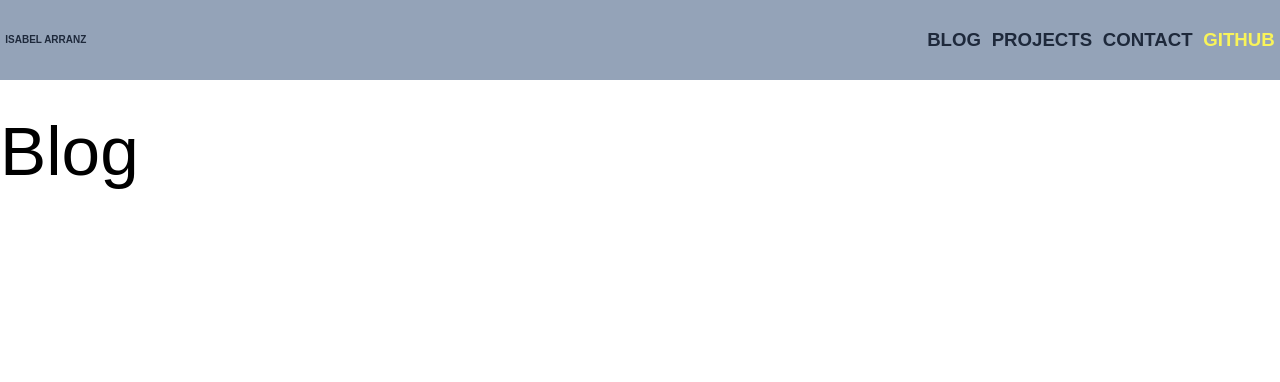
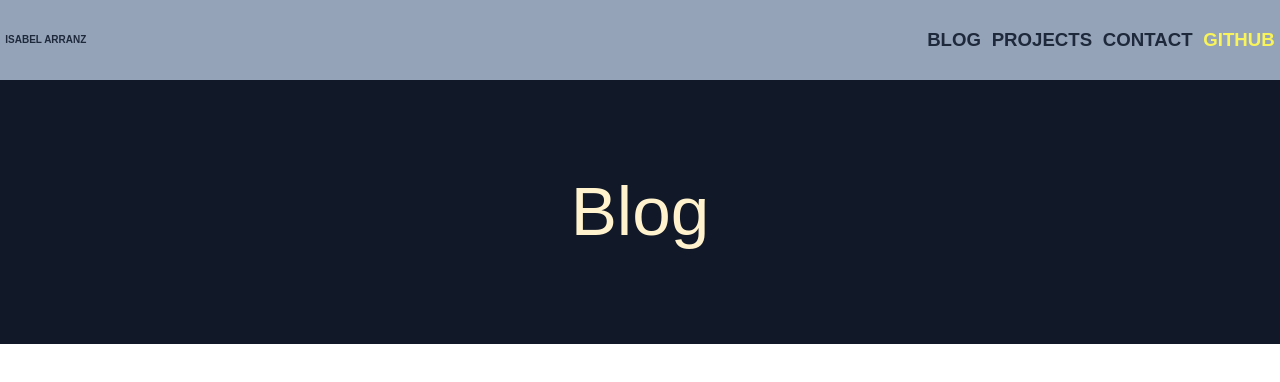
Before and after one commit to IsabelTizon/react-portfolio, a Next.js app: page /blog in a window 1280 px wide. Shown: the top 382 px of the page. Built offline with nearby package versions, Linux system fonts and the light colour scheme.

Commit message:
margin navbar pages and hero on Blog page

```diff
--- a/src/app/blog/page.js
+++ b/src/app/blog/page.js
@@ -8,10 +8,14 @@ export const metadata = {
 
 const blog = () => {
 	return (
-		<main className="mt-[100px]">
-			<div className="tittle">
-				<h1>Blog</h1>
-			</div>{" "}
+		<main className="mt-[80px]">
+			<div class="bg-gray-900  w-full p-10 md:p-42 lg:p-40 xl:p-[15rem] 2xl:p-[55rem]">
+				<div className="flex justify-center">
+					<h1 className="yellow-letters capitalize">
+						Blog
+					</h1>
+				</div>
+			</div>
 		</main>
 	);
 };
--- a/src/app/contact/page.js
+++ b/src/app/contact/page.js
@@ -8,7 +8,7 @@ export const metadata = {
 
 const contact = () => {
 	return (
-		<main className="mt-[100px]">
+		<main className="mt-[80px]">
 			<div className="tittle">
 				<h1>Contact Me</h1>
 			</div>
--- a/src/app/projects/page.js
+++ b/src/app/projects/page.js
@@ -8,7 +8,7 @@ export const metadata = {
 
 export default function projects() {
 	return (
-		<main className="mt-[100px]">
+		<main className="mt-[80px]">
 			<div className="tittle">
 				<h1>Projects I`ve work on</h1>
 			</div>
```
